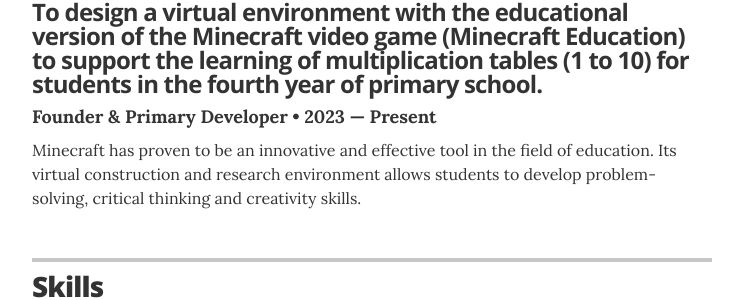
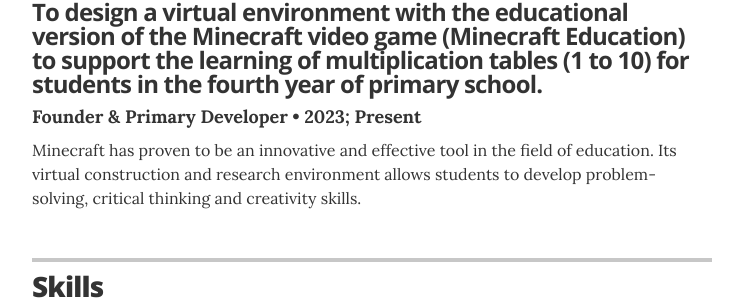
Before and after one commit to jerry50r8/jerry50r8.github.io, a Jekyll site: the page built from index.html, in a window 1280 px wide and 900 px high, scrolled down 1530 px. Shown: the part 155-455 px from the top of the window, without its empty margins (268-1011 px from the left). Built offline with Jekyll 4.4.1, drawn with Linux system fonts in a browser that asks for light colours; some of the changed lines change nothing that is shown.

Commit message:
Actualización 16
Signed-off-by: jerry50r8 <130418784+jerry50r8@users.noreply.github.com>

```diff
--- a/_data/projects.yml
+++ b/_data/projects.yml
@@ -1,6 +1,6 @@
 # jazznotes.io
 - project: To design a virtual environment with the educational version of the Minecraft video game (Minecraft Education) to support the learning of multiplication tables (1 to 10) for students in the fourth year of primary school.
   role: Founder & Primary Developer
-  duration: 2023 &mdash; Present
+  duration: 2023; Present
   # url: "#"
   description: Minecraft has proven to be an innovative and effective tool in the field of education. Its virtual construction and research environment allows students to develop problem-solving, critical thinking and creativity skills.
```
